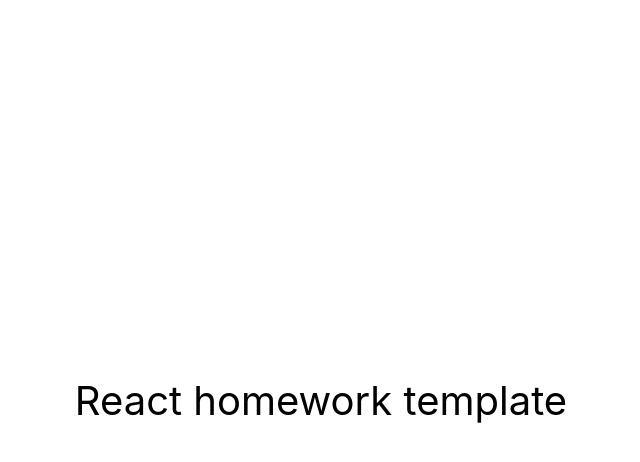
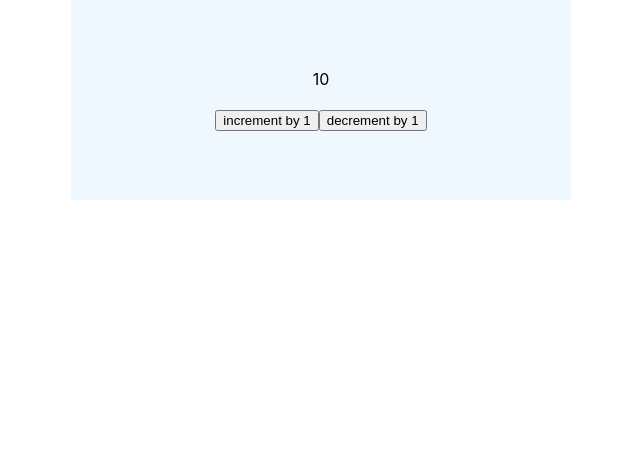
Before and after one commit to IMissOdeToCode/goit-react-hw-02-feedback, a React (Create React App) app: page / in a window 1280 px wide. Shown: the top 462 px of the page, without its empty margins (319-959 px from the left). Built offline with nearby package versions, Linux system fonts and the light colour scheme.

Commit message:
create-counter

```diff
--- a/package.json
+++ b/package.json
@@ -7,9 +7,11 @@
     "@testing-library/jest-dom": "^5.16.3",
     "@testing-library/react": "^12.1.4",
     "@testing-library/user-event": "^13.5.0",
+    "prop-types": "^15.8.1",
     "react": "^18.1.0",
     "react-dom": "^18.1.0",
     "react-scripts": "5.0.1",
+    "styled-components": "^5.3.6",
     "web-vitals": "^2.1.3"
   },
   "scripts": {
--- a/src/components/App.jsx
+++ b/src/components/App.jsx
@@ -1,16 +1,9 @@
+import Counter from './Counter/Counter';
+
 export const App = () => {
   return (
-    <div
-      style={{
-        height: '100vh',
-        display: 'flex',
-        justifyContent: 'center',
-        alignItems: 'center',
-        fontSize: 40,
-        color: '#010101'
-      }}
-    >
-      React homework template
-    </div>
+    <>
+      <Counter initialValue={10} />
+    </>
   );
 };
--- /dev/null
+++ b/src/components/Counter/Counter.jsx
@@ -0,0 +1,42 @@
+import React from 'react';
+import PropTypes from 'prop-types';
+
+import css from './Counter.module.css';
+
+class Counter extends React.Component {
+  static defaultProps = {
+    initialValue: 0,
+  };
+
+  static propTypes = {
+    ///
+  };
+
+  state = { value: this.props.initialValue };
+
+  handleIncrement = () => {
+    this.setState(prevState => ({ value: prevState.value + 1 }));
+  };
+
+  handledDecrement = () => {
+    this.setState(prevState => ({ value: prevState.value - 1 }));
+  };
+
+  render() {
+    return (
+      <div className={css.wrapper}>
+        <span className="Counter__value">{this.state.value}</span>
+        <div className="Counter__controls">
+          <button type="button" onClick={this.handleIncrement}>
+            increment by 1
+          </button>
+          <button type="button" onClick={this.handledDecrement}>
+            decrement by 1
+          </button>
+        </div>
+      </div>
+    );
+  }
+}
+
+export default Counter;
--- /dev/null
+++ b/src/components/Counter/Counter.module.css
@@ -0,0 +1,16 @@
+.wrapper {
+  display: flex;
+  flex-direction: column;
+  justify-content: center;
+  align-items: center;
+  gap: 20px;
+
+  text-align: center;
+  margin: auto auto;
+  padding: 0;
+
+  width: 500px;
+  height: 200px;
+
+  background-color: aliceblue;
+}
```
Also changed, not shown: .prettierrc.json, 1 other file (tests, documents, lock files or other folders).
